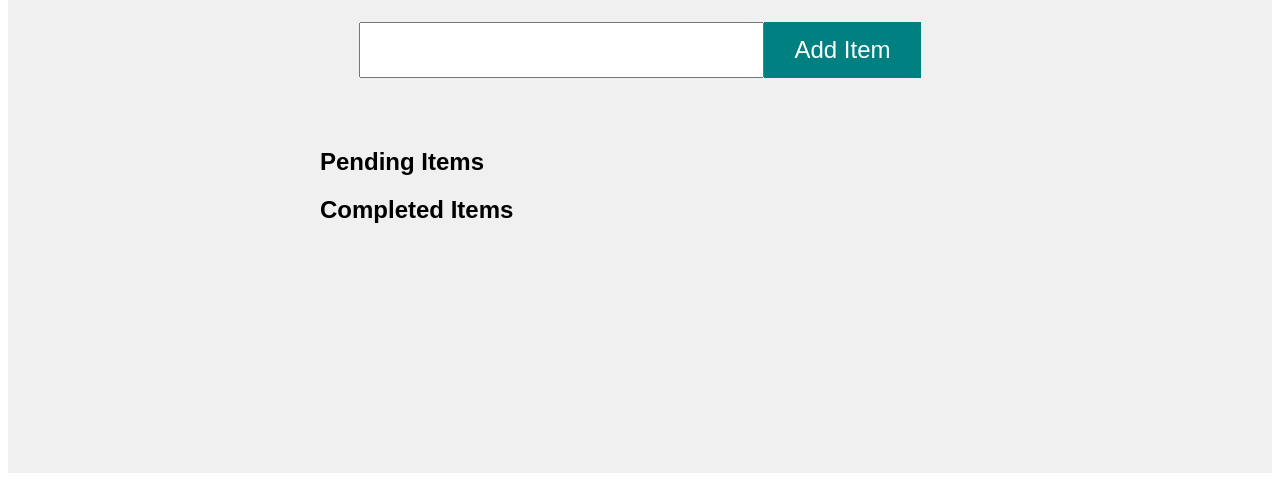
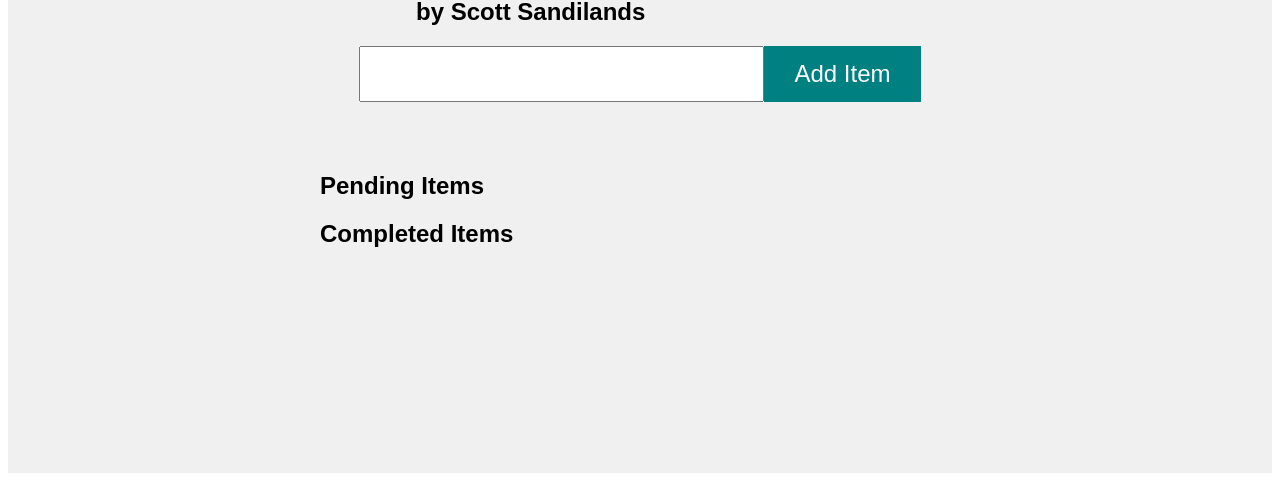
Before and after one commit to Scott-Sandilands/homework2, a plain HTML site: page index.html in a window 1280 px wide. Shown: the part 335-816 px from the top of the page. Drawn offline with Linux system fonts and the light colour scheme.

Commit message:
Change the index file by adding my name after the title.

```diff
--- a/index.html
+++ b/index.html
@@ -12,6 +12,7 @@
 
         <div>
         <h1 class="main-title">A Simple To Do List</h1>
+        <h2>by Scott Sandilands</h2>
         </div>
 
         <div class="formItems">
```
